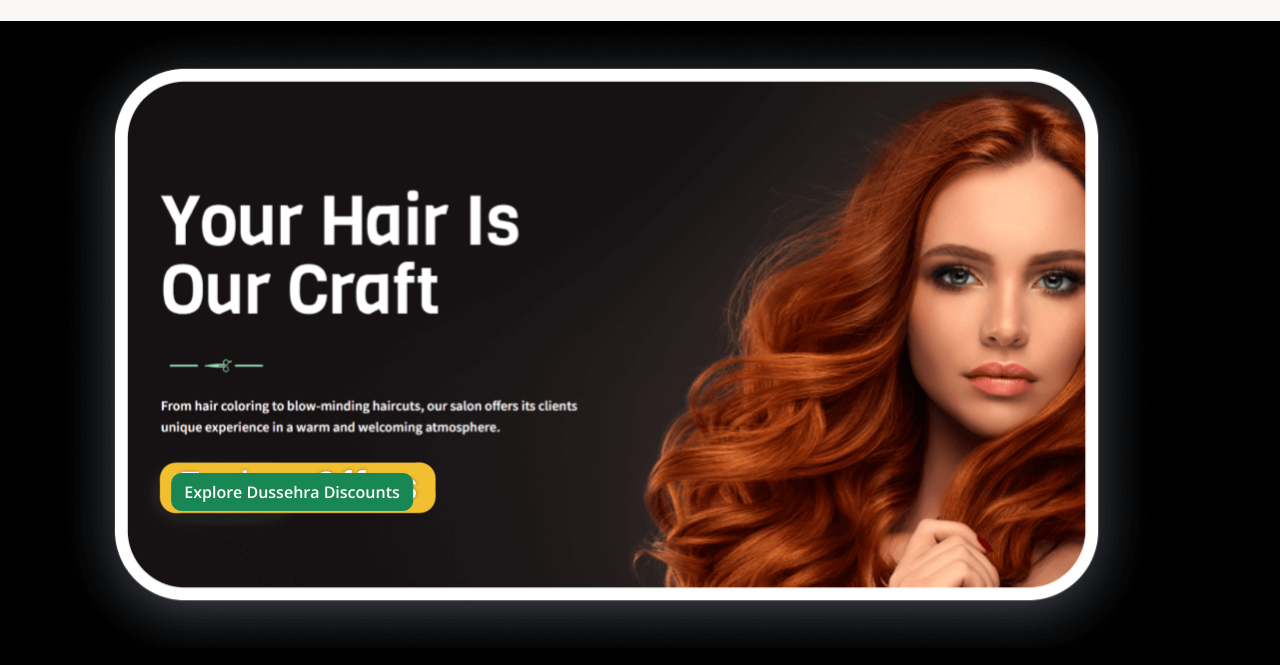
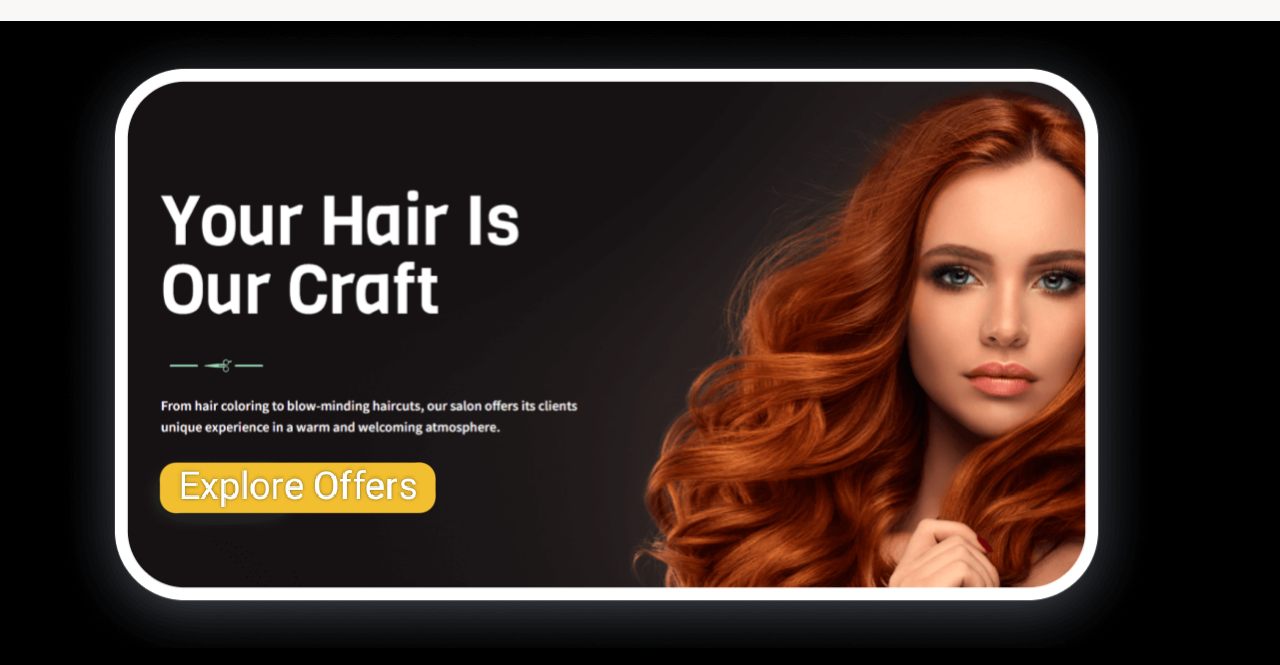
Before and after one commit to gautamkumarvarun/Liva, a plain HTML site: page index.html in a window 1280 px wide. Shown: the part 135-800 px from the top of the page. Drawn offline with nearby package versions, Linux system fonts and the light colour scheme.

Commit message:
Update index.html

```diff
--- a/index.html
+++ b/index.html
@@ -139,9 +139,6 @@
         <!-- Carousel Start -->
         <div class="container-fluid carousel-header px-0 position-relative">
             <img src="img/home.png" class="img-fluid" alt="Image">
-            <button class="btn btn-success position-absolute" style="top: 75%; left: 15%;margin-left:100px; transform: translate(-50%, -50%);">
-                Explore Dussehra Discounts
-            </button>
         </div>
         <!-- Carousel End -->
 
```
